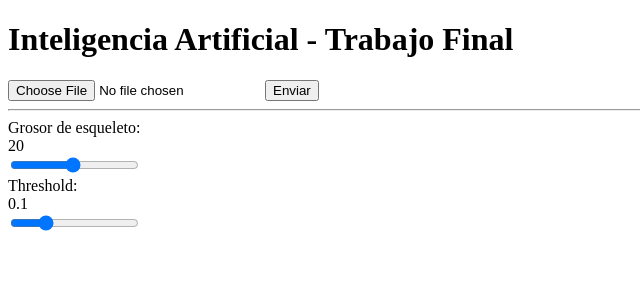
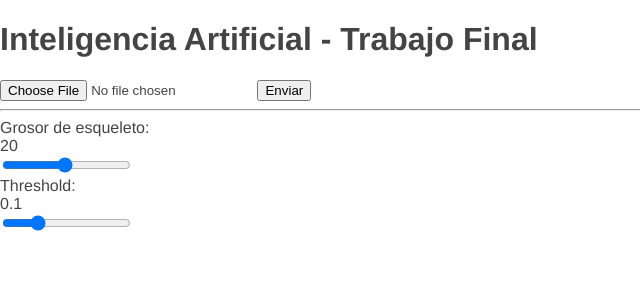
Before and after one commit to FrowsyFrog/IA_TrabajoFinal_2022-02, a Flask app: page / in a window 1280 px wide. Shown: the top 300 px of the page, without its empty margins (0-640 px from the left). Run offline with Flask 2, Linux system fonts and the light colour scheme.

Commit message:
Add icon an css

```diff
--- /dev/null
+++ b/static/css/index.css
@@ -0,0 +1,6 @@
+body {
+    margin: 0;
+    padding: 0;
+    font-family: "Helvetica Neue", Helvetica, Arial, sans-serif;
+    color: #444;
+  }
--- a/templates/index.html
+++ b/templates/index.html
@@ -8,6 +8,8 @@
     <meta http-equiv="Access-Control-Allow-Origin" content="*">
     <script src="https://code.jquery.com/jquery-3.6.1.min.js"></script>
     <script type="text/javascript" src="../static/js/index.js"></script>
+    <link rel="stylesheet" href="../static/css/index.css">
+    <link rel="icon" href="../static/img/icon.png">
 </head>
 <body>
     <h1>Inteligencia Artificial - Trabajo Final</h1>
```
Also changed, not shown: static/img/icon.png (added).
